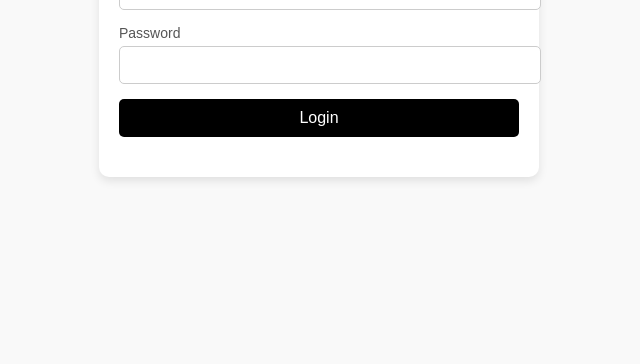
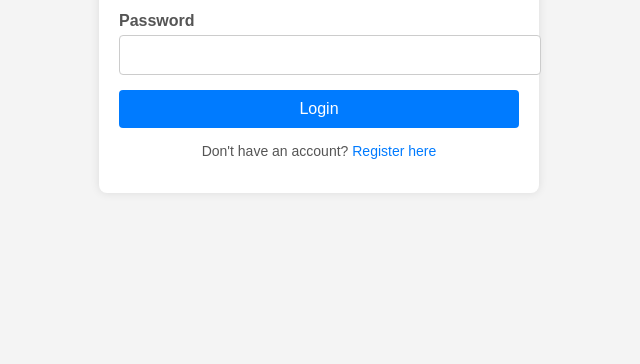
Before and after one commit to yeowenle/Shhhwork, a plain HTML site: page staff-login.html in a window 1280 px wide. Shown: the part 436-800 px from the top of the page, without its empty margins (321-961 px from the left). Drawn offline with Linux system fonts and the light colour scheme; files whose address does not match are found by name.

Commit message:
Update staff-style.css

```diff
--- a/staff-style.css
+++ b/staff-style.css
@@ -1,56 +1,43 @@
-/* General Styling */
-
-/*NO ANY REGISTER FOR USER ONLY GIVING BY COMPANY*/
-/*password : "abc123456"   staffId : "S001"*/
-.auth-link {
-    display: none;
-}
-
+/* General Styles */
 body {
     font-family: Arial, sans-serif;
-    background: #f9f9f9;
+    background-color: #f4f4f4;
     margin: 0;
     padding: 0;
     display: flex;
     justify-content: center;
     align-items: center;
-    flex-direction: column;
     height: 100vh;
 }
 
-/* Container */
 .container {
+    background-color: #fff;
+    padding: 20px;
+    border-radius: 8px;
+    box-shadow: 0 0 10px rgba(0, 0, 0, 0.1);
     width: 100%;
     max-width: 400px;
-    background: white;
-    padding: 20px;
-    border-radius: 10px;
-    box-shadow: 0px 4px 10px rgba(0, 0, 0, 0.1);
     text-align: center;
 }
 
-/* Logo */
 .logo-container {
-    text-align: center;
     margin-bottom: 20px;
 }
 
 .website-logo {
-    width: 100px;
+    max-width: 100px;
     height: auto;
 }
 
-/* Section Title */
 .section-title {
     margin-bottom: 20px;
     font-size: 24px;
-    font-weight: bold;
     color: #333;
 }
 
-/* Auth Forms */
 .auth-form {
-    margin-bottom: 20px;
+    display: flex;
+    flex-direction: column;
 }
 
 .form-group {
@@ -61,7 +48,7 @@ body {
 .form-group label {
     display: block;
     margin-bottom: 5px;
-    font-size: 14px;
+    font-weight: bold;
     color: #555;
 }
 
@@ -69,44 +56,36 @@ body {
     width: 100%;
     padding: 10px;
     border: 1px solid #ccc;
-    border-radius: 5px;
-    font-size: 14px;
+    border-radius: 4px;
+    font-size: 16px;
 }
 
 .auth-btn {
-    width: 100%;
+    background-color: #007bff;
+    color: #fff;
     padding: 10px;
-    border-radius: 5px;
     border: none;
-    background: #000000;
-    color: white;
+    border-radius: 4px;
     font-size: 16px;
     cursor: pointer;
+    transition: background-color 0.3s ease;
 }
 
 .auth-btn:hover {
-    background: #125ab7;
+    background-color: #0056b3;
 }
 
 .auth-link {
-    text-align: center;
+    margin-top: 15px;
     font-size: 14px;
     color: #555;
 }
 
 .auth-link a {
-    color: #125ab7;
+    color: #007bff;
     text-decoration: none;
 }
 
 .auth-link a:hover {
     text-decoration: underline;
 }
-
-.like-btn {
-    cursor: pointer;
-}
-
-.comment-btn {
-    cursor: pointer;
-}
```
